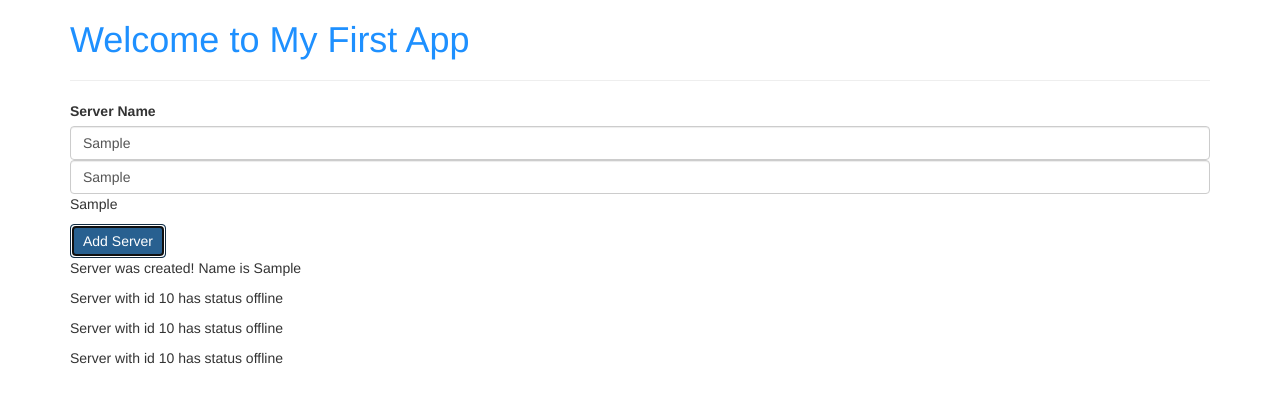
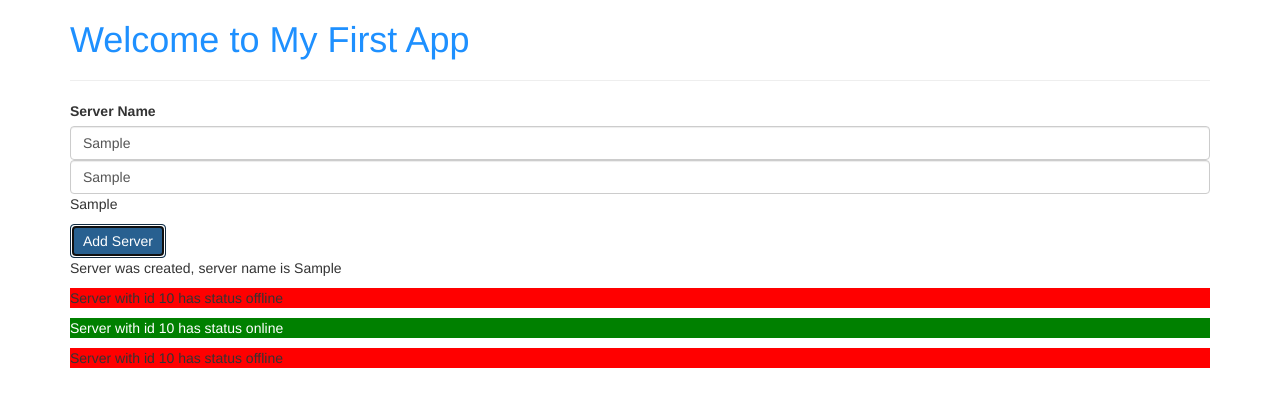
Before and after one commit to amedinae/AngularCourse, an Angular app: page / in a window 1280 px wide. Both pictures are taken after typing "Sample" into the empty fields and a click on the button "Add Server". Shown: the top 406 px of the page. Built offline with nearby package versions, Linux system fonts and the light colour scheme.

Commit message:
ngStyle ngClass and nfIf

```diff
--- a/src/app/app.component.html
+++ b/src/app/app.component.html
@@ -1,5 +1,9 @@
 <div class="container">
-    <h1>Welcome to My First App</h1>
-    <hr>
-    <app-servers></app-servers>
+  <div class="row">
+    <div class="col-xs-12">
+      <h1>Welcome to My First App</h1>
+      <hr />
+      <app-servers></app-servers>
+    </div>
+  </div>
 </div>
--- a/src/app/server/server.component.css
+++ b/src/app/server/server.component.css
@@ -0,0 +1,7 @@
+.online {
+    color: white;
+}
+
+.offline {
+    color: yellow;
+}
--- a/src/app/server/server.component.html
+++ b/src/app/server/server.component.html
@@ -1 +1,3 @@
-<p>Server with id {{ serverId }} has status {{ getServerStatus() }}</p>
+<p [ngStyle]="{ backgroundColor: getColor() }" (click)="refreshStatus()" [ngClass]="{online: serverStatus==='online'}">
+  Server with id {{ serverId }} has status {{ getServerStatus() }}
+</p>
--- a/src/app/server/server.component.ts
+++ b/src/app/server/server.component.ts
@@ -9,7 +9,19 @@ export class ServerComponent {
   serverId: number = 10;
   serverStatus: string = "offline"
 
+  constructor() {
+    this.refreshStatus();
+  }
+
   getServerStatus() {
     return this.serverStatus
   }
+
+  refreshStatus() {
+    this.serverStatus = Math.random() > 0.5 ? 'online' : 'offline';
+  }
+
+  getColor () {
+    return this.serverStatus === 'online' ? 'green' : 'red';
+  }
 }
--- a/src/app/servers/servers.component.html
+++ b/src/app/servers/servers.component.html
@@ -1,7 +1,7 @@
 <label for="name">Server Name</label>
-<input type="text" class="form-control" (input)="onUpdateServerName($event)">
-<input type="text" class="form-control" [(ngModel)]="serverName">
-<p> {{ serverName }} </p>
+<input type="text" class="form-control" (input)="onUpdateServerName($event)" />
+<input type="text" class="form-control" [(ngModel)]="serverName" />
+<p>{{ serverName }}</p>
 <button
   class="btn btn-primary"
   [disabled]="!allowNewServer"
@@ -9,7 +9,16 @@
 >
   Add Server
 </button>
-<p>{{ serverCreationStatus }}</p>
+<!-- <p>{{ serverCreationStatus }}</p> -->
+<!-- <p *ngIf="serverCreated; else noServer">
+  Server was created, server name is {{ serverName }}
+</p>
+<ng-template #noServer>
+  <p>No server was created!</p>
+</ng-template> -->
+<p *ngIf="serverCreated">
+  Server was created, server name is {{ serverName }}
+</p>
 <app-server></app-server>
 <app-server></app-server>
 <app-server></app-server>
--- a/src/app/servers/servers.component.ts
+++ b/src/app/servers/servers.component.ts
@@ -7,8 +7,9 @@ import { Component, OnInit } from '@angular/core';
 })
 export class ServersComponent implements OnInit {
   allowNewServer: boolean = false;
-  serverCreationStatus = 'No server was created';
-  serverName = 'Test server';
+  serverCreationStatus: string = 'No server was created';
+  serverName: string = 'Test server';
+  serverCreated: boolean = false;
 
   constructor() {
     setTimeout(() => {
@@ -19,6 +20,7 @@ export class ServersComponent implements OnInit {
   ngOnInit() {}
 
   onCreatedServer() {
+    this.serverCreated = true;
     this.serverCreationStatus = "Server was created! Name is " + this.serverName;
   }
 
```
